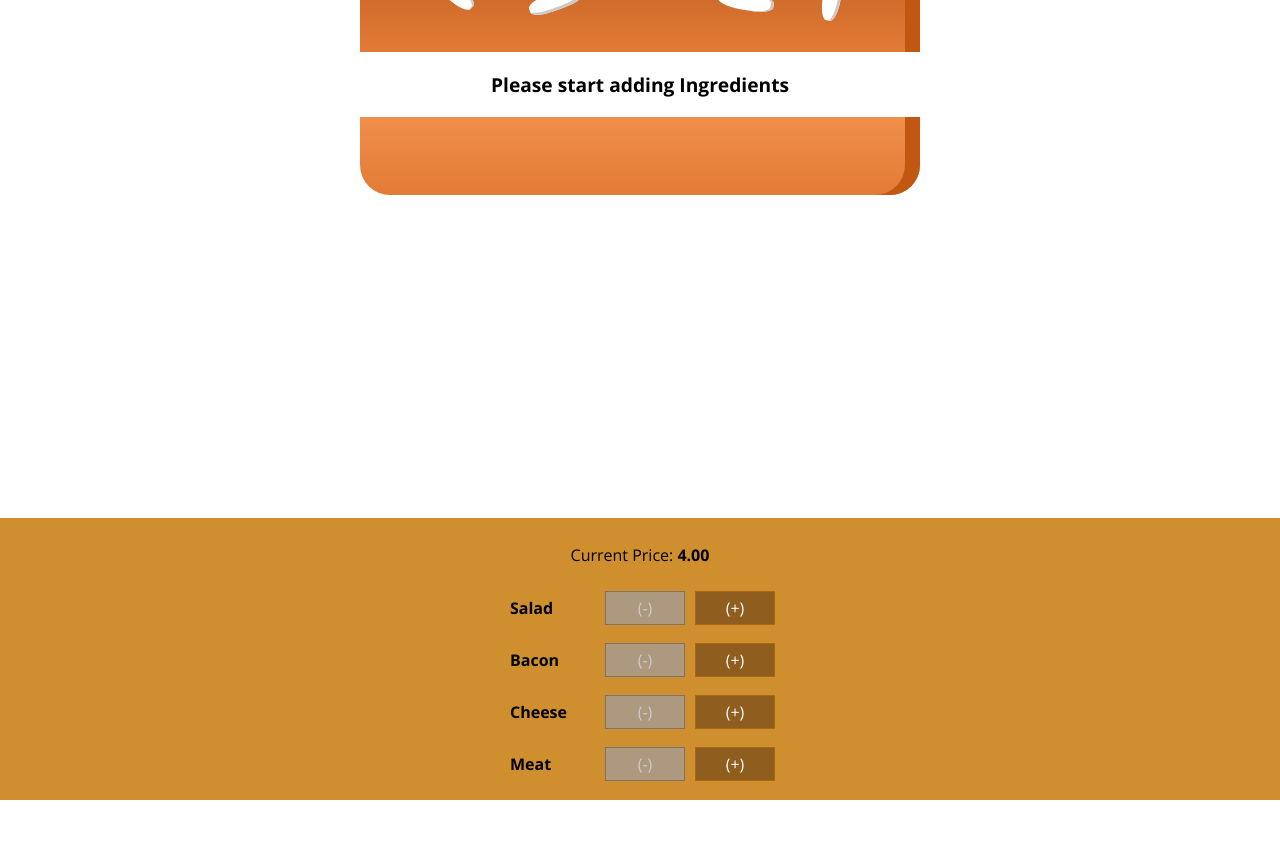
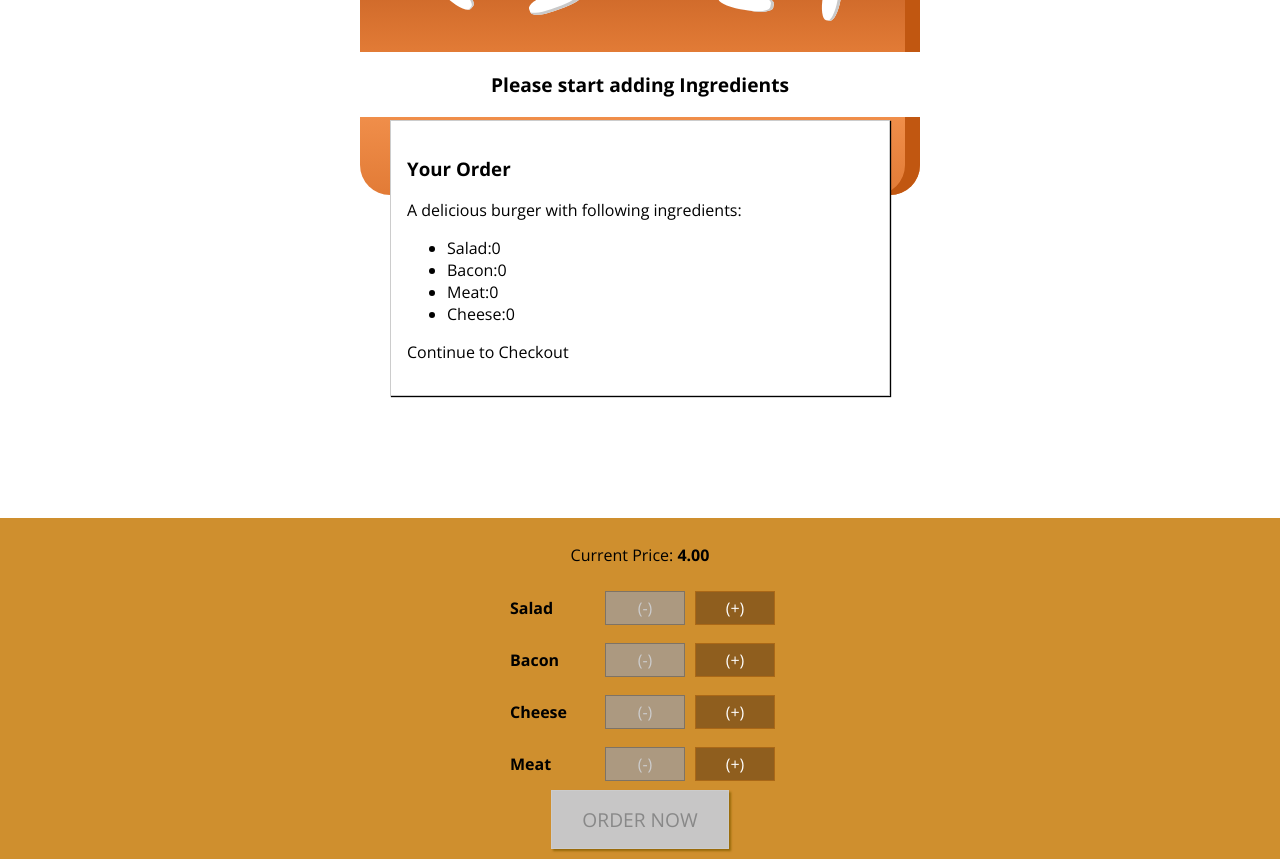
Before and after one commit to KApilBD/bugerapp, a React app: page / in a window 1280 px wide. Shown: the part 120-979 px from the top of the page. Before the commit the page ends 920 px from the top, so only its background shows below. Built offline with nearby package versions, Linux system fonts and the light colour scheme.

Commit message:
React App

```diff
--- a/src/components/Burger/BuildControls/BuildControls.css
+++ b/src/components/Burger/BuildControls/BuildControls.css
@@ -8,3 +8,45 @@
     margin: auto;
     padding: 10px 0;
 }
+
+
+.OrderButton {
+    background-color: #DAD735;
+    outline: none;
+    cursor: pointer;
+    border: 1px solid #966909;
+    color: #966909;
+    font-family: inherit;
+    font-size: 1.2em;
+    padding: 15px 30px;
+    box-shadow: 2px 2px 2px #966909;
+}
+
+.OrderButton:hover, .OrderButton:active {
+    background-color: #A0DB41;
+    border: 1px solid #966909;
+    color: #966909;
+}
+
+.OrderButton:disabled {
+    background-color: #C7C6C6;
+    cursor: not-allowed;
+    border: 1px solid #ccc;
+    color: #888888;
+}
+
+.OrderButton:not(:disabled) {
+    animation: enable 0.3s linear;
+}
+
+@keyframes enable {
+    0% {
+        transform: scale(1);
+    }
+    60% {
+        transform: scale(1.1);
+    }
+    100% {
+        transform: scale(1);
+    }
+}
--- a/src/components/Burger/BuildControls/BuildControls.js
+++ b/src/components/Burger/BuildControls/BuildControls.js
@@ -22,8 +22,11 @@
                 removed={()=> props.ingredientsRemoved(ctrl.type)}
                 disable={props.disabled[ctrl.type]}
                 />
+
          ))}
-
+        <button
+            className={classes.OrderButton}
+            disabled={!props.purchasable}>ORDER NOW</button>
     </div>
     );
 
--- /dev/null
+++ b/src/components/Burger/OrderSummary/OrderSummary.js
@@ -0,0 +1,23 @@
+import React,{Fragment} from 'react';
+
+const orderSummary = (props) => {
+    const ingredientSummary = Object.keys(props.ingredients)
+        .map((igKey) => {
+            return <li key = {igKey}>
+                    <span style={{textTransform:'capitalize'}}>
+                        {igKey}</span>:
+                        {props.ingredients[igKey]}</li>
+        });
+
+    return(
+    <Fragment>
+        <h3>Your Order</h3>
+        <p>A delicious burger with following ingredients:</p>
+        <ul>
+            {ingredientSummary}
+        </ul>
+        <p>Continue to Checkout</p>
+    </Fragment>
+)};
+
+export default orderSummary;
--- /dev/null
+++ b/src/components/UI/Modal/Modal.css
@@ -0,0 +1,20 @@
+.Modal {
+    position: fixed;
+    z-index: 500;
+    background-color: white;
+    width: 70%;
+    border: 1px solid #ccc;
+    box-shadow: 1px 1px 1px black;
+    padding: 16px;
+    left: 15%;
+    top: 30%;
+    box-sizing: border-box;
+    transition: all 0.3s ease-out;
+}
+
+@media (min-width: 600px) {
+    .Modal {
+        width: 500px;
+        left: calc(50% - 250px);
+    }
+}
--- /dev/null
+++ b/src/components/UI/Modal/Modal.js
@@ -0,0 +1,11 @@
+import React from "react";
+
+import classes from './Modal.css'
+
+const modal = (props) => (
+    <div className={classes.Modal}>
+        {props.children}
+    </div>
+);
+
+export default modal;
--- a/src/containers/BurgerBuilder/BurgerBuilder.js
+++ b/src/containers/BurgerBuilder/BurgerBuilder.js
@@ -2,7 +2,8 @@
 //import Auxx from '../../hoc/Auxx'
 import Burger from '../../components/Burger/Burger';
 import BuildControls from '../../components/Burger/BuildControls/BuildControls';
-//import buildControls from '../../components/Burger/BuildControls/BuildControls';
+import Modal from '../../components/UI/Modal/Modal';
+import OrderSummary from '../../components/Burger/OrderSummary/OrderSummary';
 
 const INGREDIENT_PRICES = {
     salad: 0.5,
@@ -24,7 +25,20 @@
             meat:0,
             cheese:0,
         },
-        totalPrice:4
+        totalPrice:4,
+        purchasable:false,
+    }
+
+    updatePurchaseState (ingredients) {
+
+        const sum = Object.keys(ingredients)
+            .map((igKey)=>{
+                return ingredients[igKey]
+            })
+            .reduce((sum, el) => {
+                return sum+el;
+            },0);
+        this.setState({purchasable: sum>0});
     }
 
     addIngredientHandler = (type) => {
@@ -38,6 +52,7 @@
         const oldPrice= this.state.totalPrice;
         const newPrice=oldPrice+priceAddition;
         this.setState({totalPrice: newPrice, ingredients:updatedIngredients});
+        this.updatePurchaseState(updatedIngredients);
     }
     removeIngredientHandler = (type) => {
         const oldCount =  this.state.ingredients[type];
@@ -50,6 +65,7 @@
         const oldPrice= this.state.totalPrice;
         const newPrice=oldPrice-priceDeduction;
         this.setState({totalPrice: newPrice, ingredients:updatedIngredients});
+        this.updatePurchaseState(updatedIngredients);
     }
 
     render(){
@@ -62,11 +78,15 @@
         }
         return (
             <Fragment>
-                 <Burger ingredients={this.state.ingredients}/>
+                <Modal >
+                    <OrderSummary ingredients={this.state.ingredients }/>
+                </Modal>
+                <Burger ingredients={this.state.ingredients}/>
                 <BuildControls
                     ingredientsAdded={this.addIngredientHandler}
                     ingredientsRemoved={this.removeIngredientHandler}
                     disabled = {disabledInfo}
+                    purchasable={this.state.purchasable}
                     price = {this.state.totalPrice}
                 />
             </Fragment>
```
Also changed, not shown: src/components/UI/Backdrop/Backdrop.js (added).
